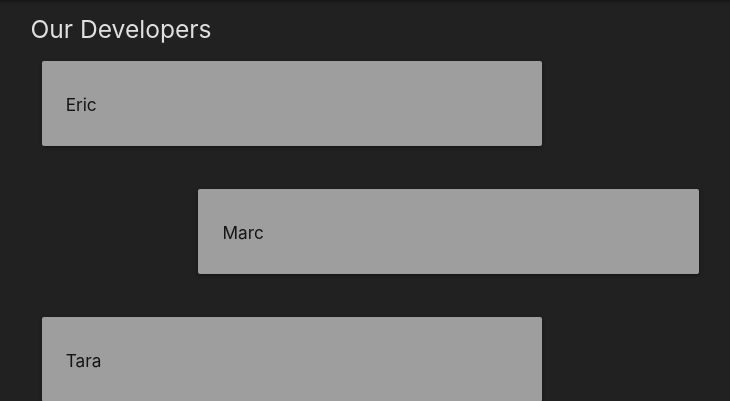
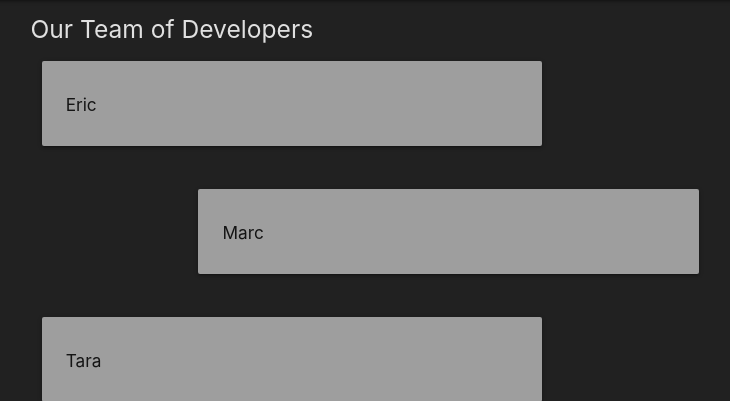
Before and after one commit to imarcdaniel/Chat-App, a Django app: page /about/ in a window 1280 px wide. Shown: the part 64-465 px from the top of the page, without its empty margins (296-1026 px from the left). Run offline with Django 3.2, Linux system fonts and the light colour scheme; some libraries are stand-ins or nearby versions.

Commit message:
minot changes to the about page

```diff
--- a/main_app/templates/about.html
+++ b/main_app/templates/about.html
@@ -1,17 +1,24 @@
 {% extends 'base.html' %}
 {% block content %}
-<h5 class="grey-text text-lighten-2" > Our Developers</h5>
+<h5 class="grey-text text-lighten-2" > Our Team of Developers</h5>
 <div class="row">
     <div class="col s10">
-        <div class="card-panel grey"><h6 >Eric</h6></div>
+        <div class="card-panel grey">
+            <h6 >Eric</h6>
+        </div>
     </div>
 </div>
     <div class="row">
-        <div class="col s10 offset-s3"><div class="card-panel grey"><h6 >Marc</h6></div>
+        <div class="col s10 offset-s3"><div class="card-panel grey">
+            <h6 >Marc</h6>
+        </div>
     </div>
 </div>
     <div class="row">
-        <div class="col s10"><div class="card-panel grey"><h6 >Tara</h6></div></div>
+        <div class="col s10"><div class="card-panel grey">
+            <h6 >Tara</h6>
+        </div>
+        </div>
     </div>
 
 {% endblock %}
```
